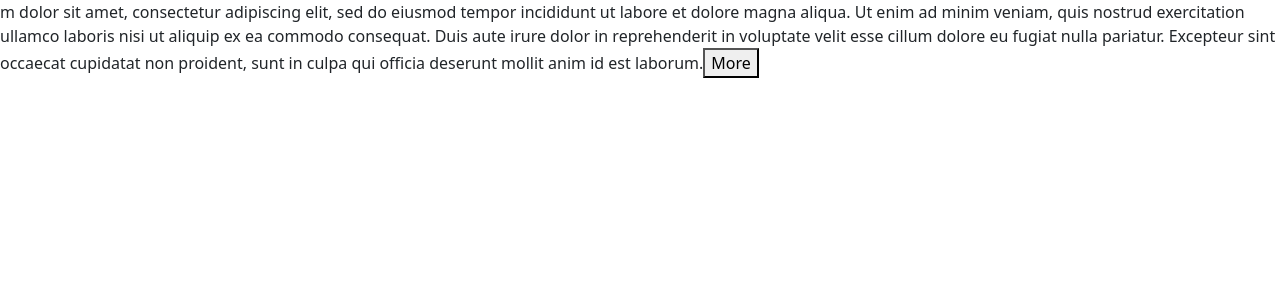
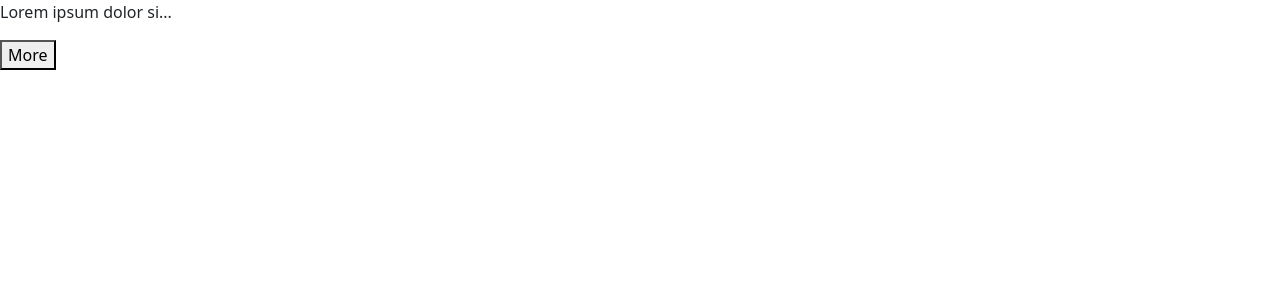
Before and after one commit to genehigginsTXNM/react-mosh, a React (Vite) app in the folder react-app/: page / in a window 1280 px wide. Shown: the top 300 px of the page. Built offline with nearby package versions, Linux system fonts and the light colour scheme.

Commit message:
expandable text

```diff
--- a/react-app/src/App.tsx
+++ b/react-app/src/App.tsx
@@ -4,8 +4,9 @@ import ExpandableText from "./components/ExpandableText";
 function App() {
 
   return <div>
-    <ExpandableText maxChars={10} >
-      Lorem ipsum dolor sit amet, consectetur adipiscing elit, sed do eiusmod tempor incididunt ut labore et dolore magna aliqua. Ut enim ad minim veniam, quis nostrud exercitation ullamco laboris nisi ut aliquip ex ea commodo consequat. Duis aute irure dolor in reprehenderit in voluptate velit esse cillum dolore eu fugiat nulla pariatur. Excepteur sint occaecat cupidatat non proident, sunt in culpa qui officia deserunt mollit anim id est laborum.
+    <ExpandableText maxChars={20} >
+      Lorem ipsum dolor sit amet consectetur adipisicing elit. Nisi quas quaerat ullam repellat consectetur fuga nemo natus illo beatae ut inventore error esse minima hic similique voluptas deleniti, sequi non?
+      Lorem ipsum dolor sit amet consectetur adipisicing elit. Iure sint ad facilis corporis amet sed dignissimos itaque ex saepe, alias perferendis. Veniam ab officiis in deserunt consequatur at, labore velit reprehenderit alias itaque repellendus asperiores vitae quia beatae commodi error incidunt. Sit nostrum veritatis asperiores debitis autem, inventore voluptate. Dolor optio totam iste voluptates illo quasi! Est aspernatur laudantium a iusto harum quo dolor? Voluptate ducimus minima non quae rerum, accusamus quod doloremque ex consequatur velit magni dignissimos consectetur repellendus nisi adipisci unde obcaecati ipsam autem quaerat esse asperiores minus ab? Blanditiis, obcaecati illo. Voluptates dolor pariatur natus fuga minima.
       </ExpandableText>
 
       </div>
--- a/react-app/src/components/ExpandableText.tsx
+++ b/react-app/src/components/ExpandableText.tsx
@@ -10,15 +10,25 @@ const onHandleClick = () => {
  ;
 }
 
-const ExpandableText = ({ maxChars, children, onClick }: Props) => {
-    const [isExpanded, setIsExpanded] = React.useState(false);
+const ExpandableText = ({ maxChars=100, children, onClick }: Props) => {
+  const [isExpanded, setIsExpanded] = React.useState(false);
+
   return (
     <div>
 
-      {children.length > maxChars ? children.substring(maxChars) : children}
-      <button onClick={() => setIsExpanded(!isExpanded)}>
-        {isExpanded ? "Less" : "More"}
-      </button>
+      {children.length <= maxChars ?
+        <p> {children} </p> :
+        <>
+        <p> {isExpanded ?
+            children :
+            children.substring(0, maxChars)
+           }... </p>
+           <button onClick={() => setIsExpanded(!isExpanded)}>
+             {isExpanded ? "Less" : "More"}
+           </button>
+           </>
+      }
+
     </div>
   )
 }
```
